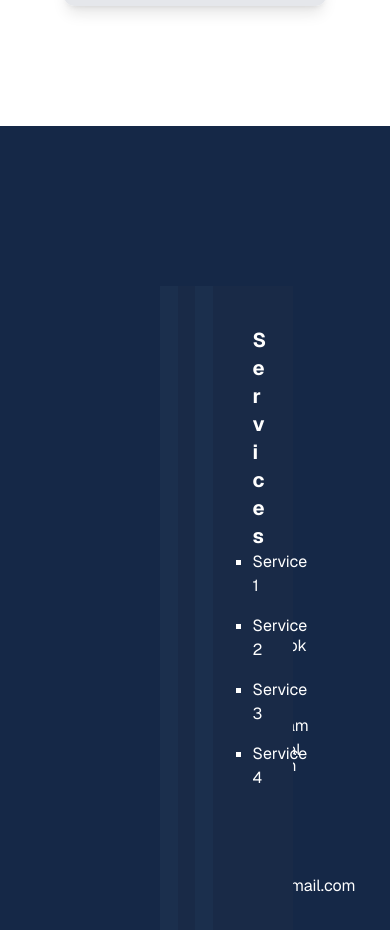
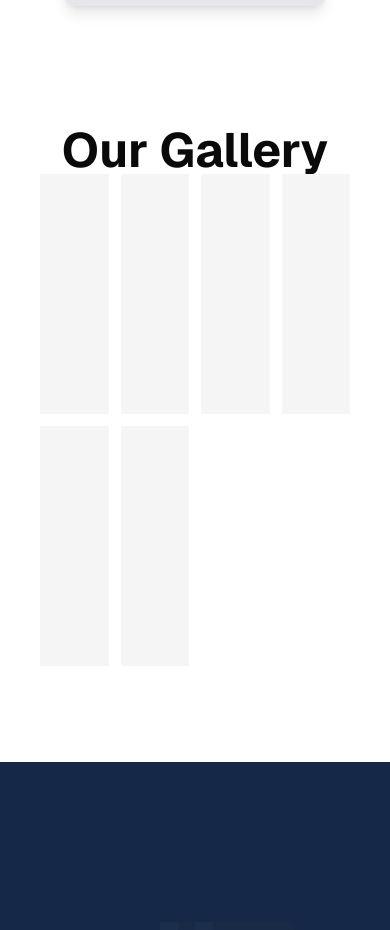
Before and after one commit to tbamar/dentist, a Next.js app: page /home in a window 390 px wide. Shown: the part 5940-6870 px from the top of the page. Built offline with nearby package versions, Linux system fonts and the light colour scheme.

Commit message:
Add GalleryCards component with demo layout
- Created a new GalleryCards component that displays a grid of demo cards.
- Each card is represented by a simple Demo component with a muted background.
- Implemented a responsive grid layout with 4 columns and 2 rows.

```diff
--- a/src/app/_components/layout/Header.tsx
+++ b/src/app/_components/layout/Header.tsx
@@ -50,7 +50,7 @@ const Nav = () => {
 				Home
 				<span className="absolute -bottom-1 left-1/2 hidden h-[2px] w-0 -translate-x-1/2 bg-blue-500 transition-all duration-300 group-hover:block group-hover:w-10"></span>
 			</Link>
-			<Link
+			{/* <Link
 				href="/about-us"
 				className="group relative text-lg hover:text-blue-500">
 				About
@@ -61,7 +61,7 @@ const Nav = () => {
 				className="group relative text-lg hover:text-blue-500">
 				Services
 				<span className="absolute -bottom-1 left-1/2 hidden h-[2px] w-0 -translate-x-1/2 bg-blue-500 transition-all duration-300 group-hover:block group-hover:w-10"></span>
-			</Link>
+			</Link> */}
 			<Link
 				href="/contact-us"
 				className="group relative text-lg hover:text-blue-500">
@@ -86,12 +86,14 @@ const Header = () => {
 			{/* Desktop Header */}
 			<div className="hidden md:block bg-white border-b">
 				<div className="container mx-auto flex justify-between items-center py-4 px-6">
-					<Link href="/">
+					<Link
+						className="bg-white h-full"
+						href="/">
 						<Image
-							src="/LogoDark.webp"
+							src="/logo.jpg"
 							alt="Logo"
 							width={100}
-							height={100}
+							height={200}
 						/>
 					</Link>
 					<Nav />
--- /dev/null
+++ b/src/app/home/_components/GalleryCards.tsx
@@ -0,0 +1,20 @@
+import React from 'react';
+
+const Demo = () => {
+	return <div className="bg-muted h-[15rem]"></div>;
+};
+
+const GalleryCards = () => {
+	return (
+		<div className="grid grid-cols-4 grid-rows-2 gap-3">
+			<Demo />
+			<Demo />
+			<Demo />
+			<Demo />
+			<Demo />
+			<Demo />
+		</div>
+	);
+};
+
+export default GalleryCards;
--- a/src/app/home/_components/HeaderSection.tsx
+++ b/src/app/home/_components/HeaderSection.tsx
@@ -5,8 +5,8 @@ import { Button } from '@/components/ui/button';
 
 const HeaderSection = () => {
 	return (
-		<div className="pt-10 bg-[url(/images/home/header.webp)] h-screen bg-cover relative bg-center">
-			<div className="absolute top-[25%] left-10 flex flex-col gap-8 w-1/2 ">
+		<div className="pt-10  bg-[url(/images/home/header.webp)] h-screen bg-cover relative bg-center">
+			<div className="absolute  top-[25%] left-10 flex flex-col gap-8 w-1/2 ">
 				<h1 className="uppercase tracking-[25%] font-semibold ">
 					we use latest medical technology
 				</h1>
--- a/src/app/home/page.tsx
+++ b/src/app/home/page.tsx
@@ -6,6 +6,7 @@ import DoctorDetails from './_components/DoctorDetails';
 import DoctorCards from './_components/DoctorDetails';
 import TreatmentCards from '../services/_components/Demo';
 import ClinicOverview from './_components/ClinicOverview';
+import GalleryCards from './_components/GalleryCards';
 export default function HomePage() {
 	return (
 		<main className="pt-24">
@@ -30,6 +31,12 @@ export default function HomePage() {
 				</h1>
 				<TreatmentCards />
 			</section>
+			<section className="px-10 pb-24 ">
+				<h1 className="text-5xl font-bold flex justify-center items-center ">
+					Our Gallery
+				</h1>
+				<GalleryCards />
+			</section>
 		</main>
 	);
 }
```
Also changed, not shown: public/images/banner.jpg (added), public/logo.jpg (added).
